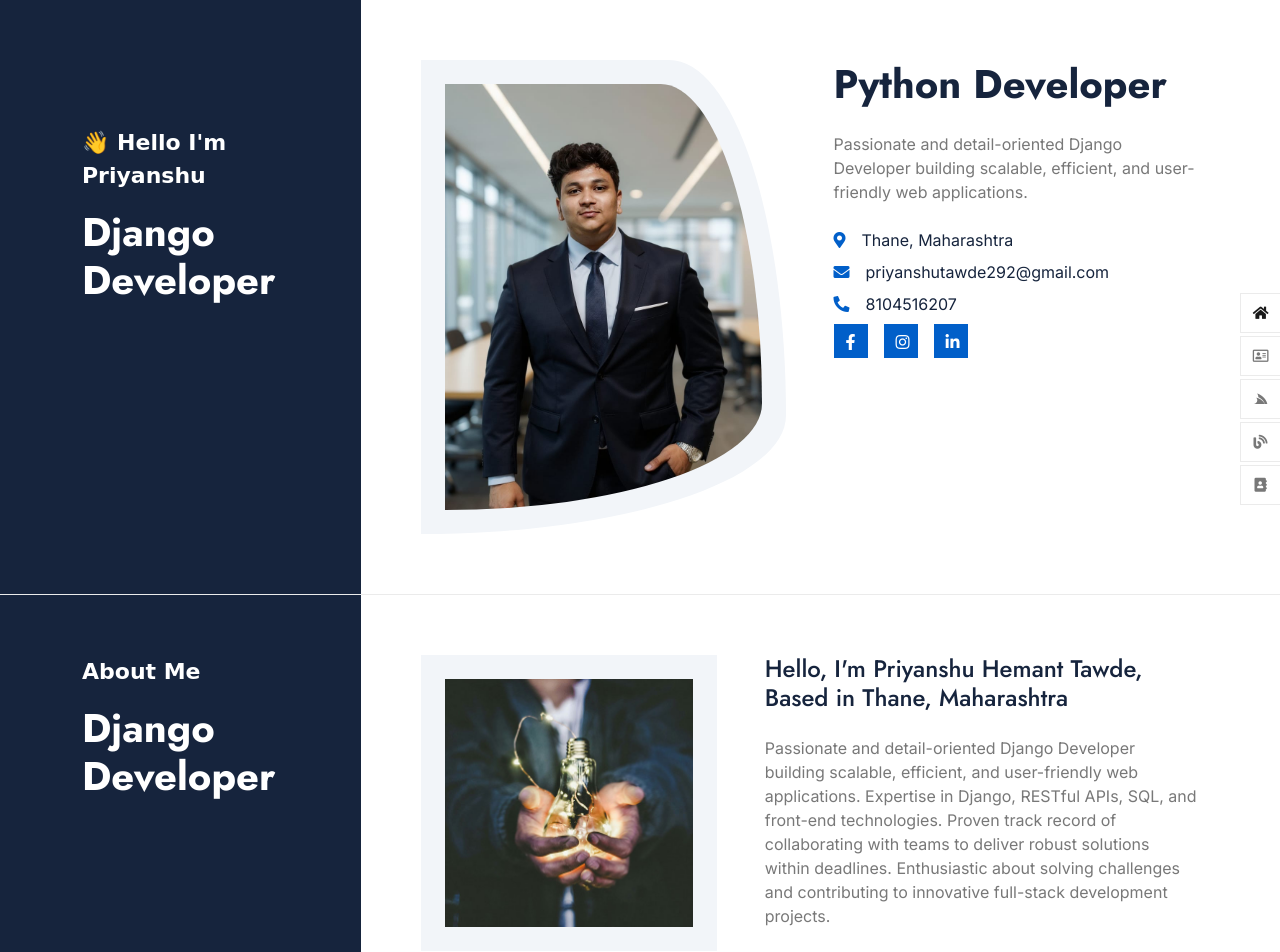
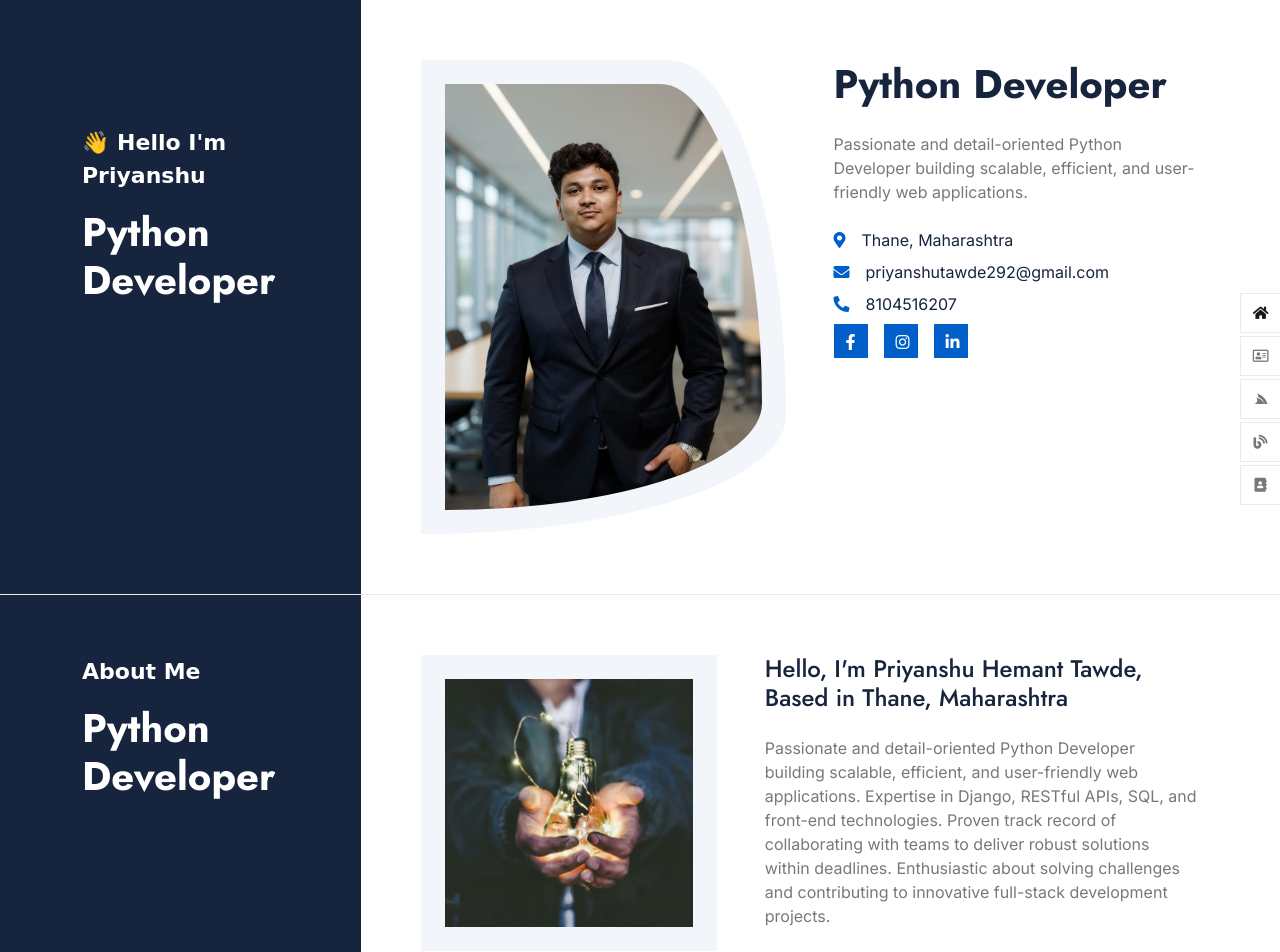
Before and after one commit to PriyanshuTawde/Portfolio, a website with bundled scripts: page index.html in a window 1280 px wide. Shown: the top 952 px of the page. Built offline with nearby package versions, Linux system fonts and the light colour scheme; a web font is replaced by a local one.

Commit message:
Update index.html
updated the django to python

```diff
--- a/index.html
+++ b/index.html
@@ -66,7 +66,7 @@
                             </a>
                             <div class="text-start d-flex flex-column justify-content-center wow fadeInUp" data-wow-delay="0.3s">
                                 <p class="text-white sub-title">👋 Hello I'm Priyanshu</p>
-                                <h1 class="display-6 text-white mb-0">Django Developer</h1>
+                                <h1 class="display-6 text-white mb-0">Python Developer</h1>
                             </div>
                         </div>
                     </div>
@@ -81,7 +81,7 @@
                                 <div class="col-xl-6 wow fadeInUp" data-wow-delay="0.3s">
                                     <h1 class="display-6 mb-4">Python Developer</h1>
                                     <p class="mb-4">
-                                        Passionate and detail-oriented Django Developer building scalable, efficient, and user-friendly web applications.
+                                        Passionate and detail-oriented Python Developer building scalable, efficient, and user-friendly web applications.
                                     </p>
                                     <div class="d-flex align-items-center mb-2">
                                         <i class="fas fa-map-marker-alt text-primary me-3"></i>
@@ -118,7 +118,7 @@
                         <div class="about-header bg-dark h-100 pt-6 pe-6 pb-6">
                             <div class="text-start d-flex flex-column justify-content-center wow fadeInUp" data-wow-delay="0.1s">
                                 <p class="text-white sub-title">About Me</p>
-                                <h1 class="display-6 text-white mb-0">Django Developer</h1>
+                                <h1 class="display-6 text-white mb-0">Python Developer</h1>
                             </div>
                         </div>
                     </div>
@@ -139,7 +139,7 @@
                                 <div class="col-xl-7 wow fadeInUp" data-wow-delay="0.3s">
                                     <h4 class="mb-4">Hello, I'm Priyanshu Hemant Tawde, Based in Thane, Maharashtra</h4>
                                     <p class="mb-4">
-                                        Passionate and detail-oriented Django Developer building scalable, efficient, and user-friendly web applications.
+                                        Passionate and detail-oriented Python Developer building scalable, efficient, and user-friendly web applications.
                                         Expertise in Django, RESTful APIs, SQL, and front-end technologies. Proven track record of collaborating with teams
                                         to deliver robust solutions within deadlines. Enthusiastic about solving challenges and contributing to
                                         innovative full-stack development projects.
```
